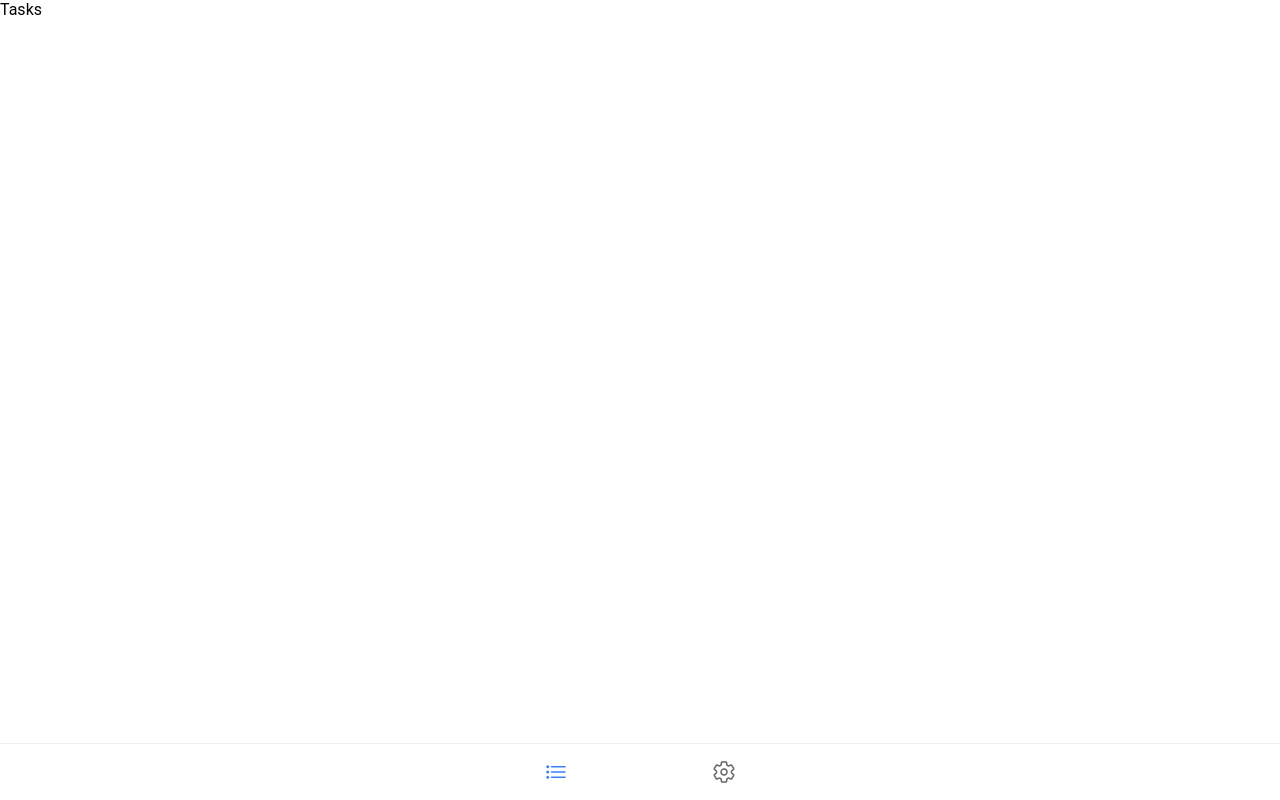
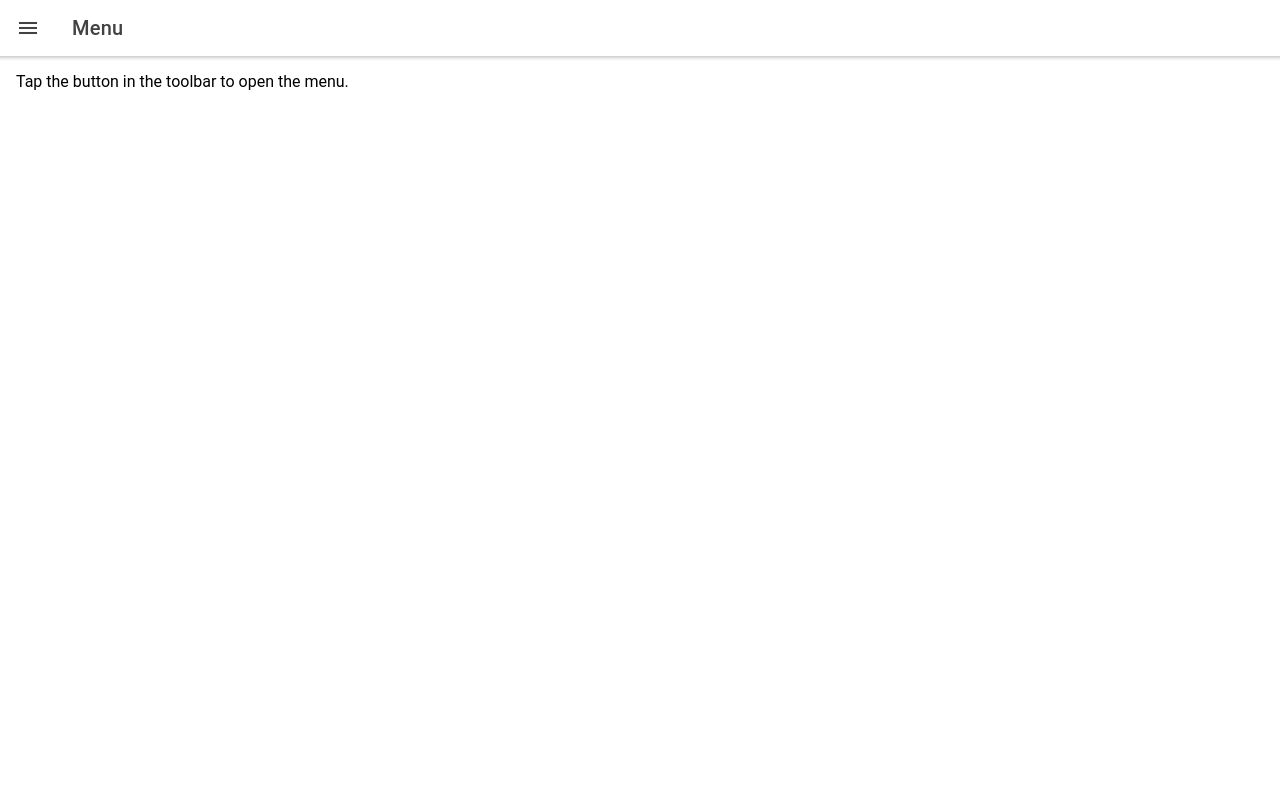
Before and after one commit to LeanApa/ReciclarFront, a React (Create React App) app: page / in a window 1280 px wide. Before the commit this address led to /tasks. Built offline with nearby package versions, Linux system fonts and the light colour scheme.

Commit message:
Modifico NavBar a menú hamburguesa

```diff
--- a/src/navigation/AppNavigation/AppNavigation.tsx
+++ b/src/navigation/AppNavigation/AppNavigation.tsx
@@ -4,28 +4,30 @@ import {IonRouterOutlet, IonTabs, IonTabBar, IonTabButton, IonIcon} from "@ionic
 import {Route, Redirect} from 'react-router-dom'
 import { Tasks, Settings } from "../../pages";
 import {settingsOutline, listOutline} from 'ionicons/icons'
+import { IonButtons, IonContent, IonHeader, IonMenu, IonMenuButton, IonPage, IonTitle, IonToolbar } from '@ionic/react';
 
 export const AppNavigation : React.FC = ()=> {
   return (
     <IonReactRouter>
-        <IonTabs className='navigation-ion-tabs'>
-            <IonRouterOutlet>
-                <Route exact path="/tasks" component={Tasks} />
-                <Route exact path="/settings" component={Settings} />
-                <Route exact path="/" >
-                    <Redirect to="/tasks" />
-                </Route>
-            </IonRouterOutlet>
-            <IonTabBar slot="bottom" className='tab-bar'>
-              <IonTabButton tab='tasks' href='/tasks'>
-                <IonIcon icon={listOutline} />
-              </IonTabButton>
-              <IonTabButton tab='settings' href='/settings'>
-                <IonIcon icon={settingsOutline} />
-              </IonTabButton>
-
-            </IonTabBar>
-        </IonTabs>
+        <IonMenu contentId="main-content">
+        <IonHeader>
+          <IonToolbar>
+            <IonTitle>Menu Content</IonTitle>
+          </IonToolbar>
+        </IonHeader>
+        <IonContent className="ion-padding">This is the menu content.</IonContent>
+      </IonMenu>
+      <IonPage id="main-content">
+        <IonHeader>
+          <IonToolbar>
+            <IonButtons slot="start">
+              <IonMenuButton></IonMenuButton>
+            </IonButtons>
+            <IonTitle>Menu</IonTitle>
+          </IonToolbar>
+        </IonHeader>
+        <IonContent className="ion-padding">Tap the button in the toolbar to open the menu.</IonContent>
+      </IonPage>
     </IonReactRouter>
   )
 }
```
